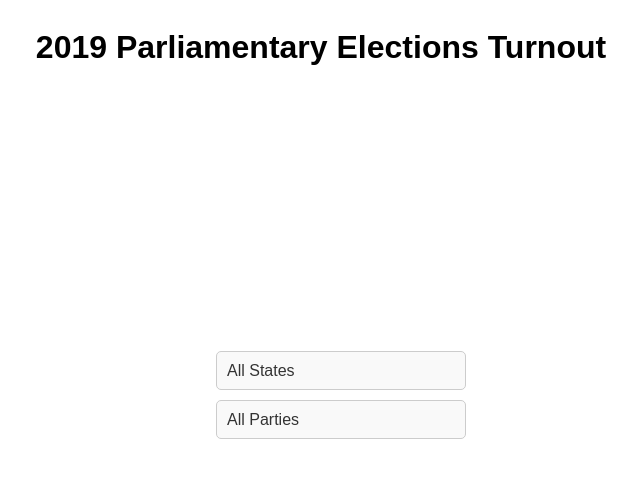
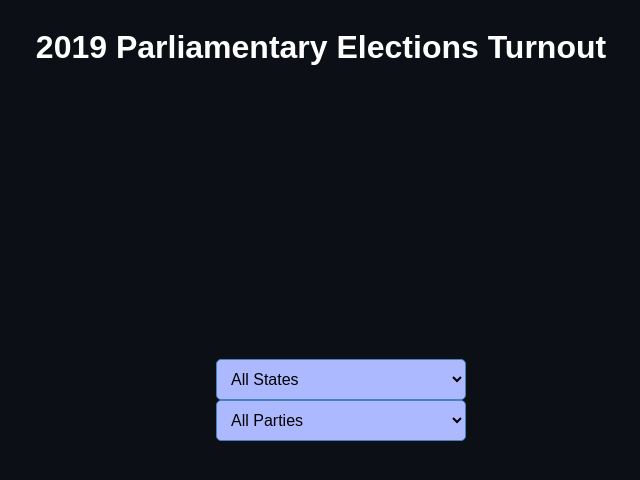
Before and after one commit to Prithvi-k/India_Votes, a plain HTML site: page visualisations/turnout_scatterplot.html in a window 1280 px wide. Shown: the whole page, without its empty margins (319-959 px from the left). Drawn offline with nearby package versions, Linux system fonts and the light colour scheme; no server answers.

Commit message:
updated scatterplot linking

```diff
--- a/visualisations/turnout_scatterplot.html
+++ b/visualisations/turnout_scatterplot.html
@@ -11,6 +11,8 @@
         display: flex;
         flex-direction: column;
         align-items: center;
+        background-color: #0c1016;
+        color: white;
       }
 
       #scatterplot-container {
@@ -55,15 +57,13 @@
 
       select {
         padding: 10px;
-        border: 1px solid #ccc;
-        border-radius: 5px;
-        background-color: #f9f9f9;
-        font-size: 16px;
-        color: #333;
-        appearance: none;
-        -webkit-appearance: none;
-        -moz-appearance: none;
-        margin-bottom: 10px;
+            font-size: 16px;
+            border: 1px solid steelblue;
+            border-radius: 5px;
+            background-color: #adb9ff;
+            color: rgb(0, 0, 0);
+            width: 100%;
+            box-sizing: border-box;
       }
 
       select::after {
@@ -86,7 +86,7 @@
         text-align: center;
         padding: 6px;
         font: 12px sans-serif;
-        background: #ddd;
+        background: #696969;
         border: 1px solid #aaa;
         border-radius: 5px;
         pointer-events: none;
@@ -94,7 +94,7 @@
 
       .dot {
         fill: steelblue;
-        stroke: #fff;
+        stroke: #383838;
         stroke-width: 1.5px;
       }
     </style>
```
Also changed, not shown: 1 other file.
